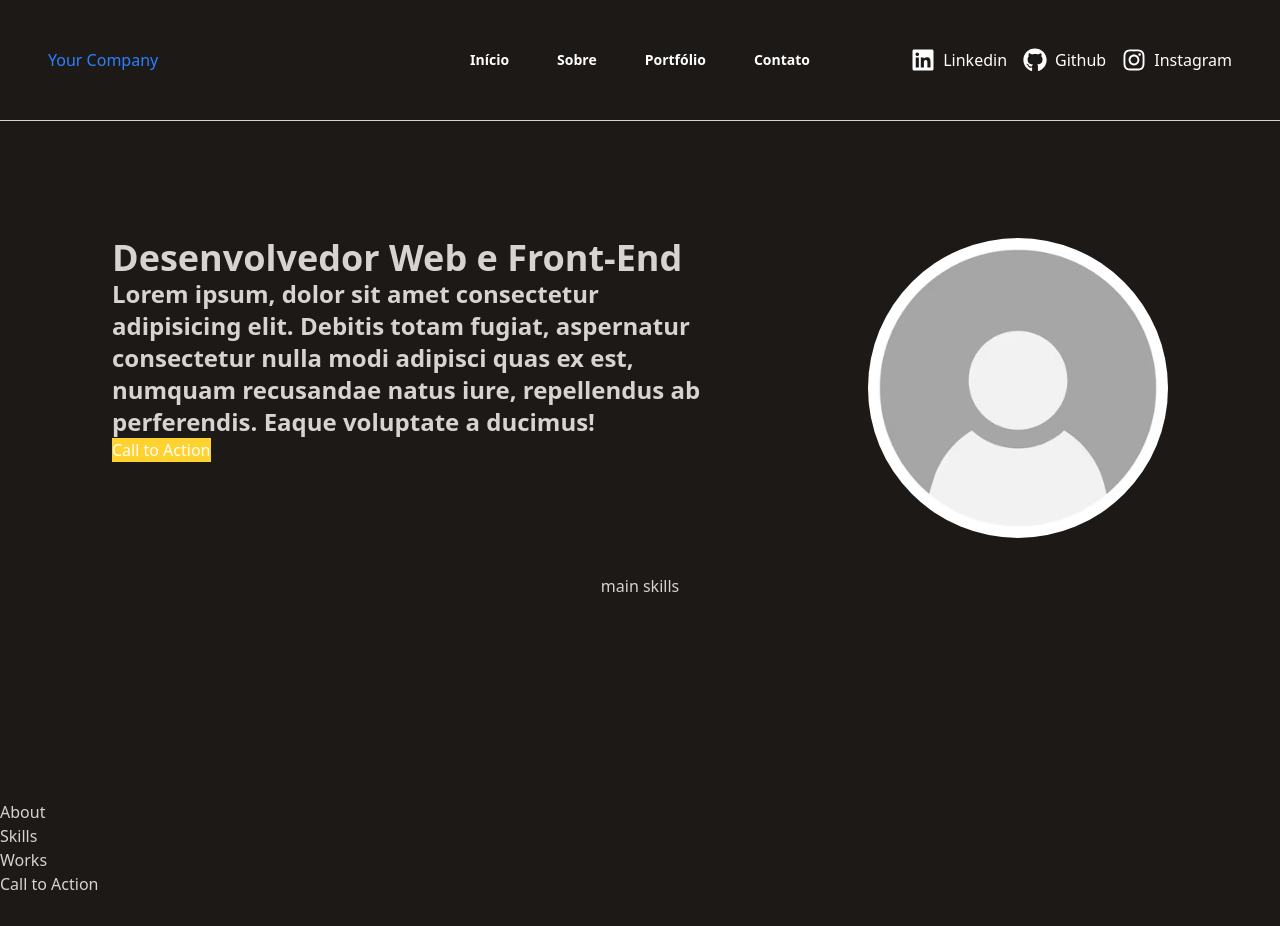
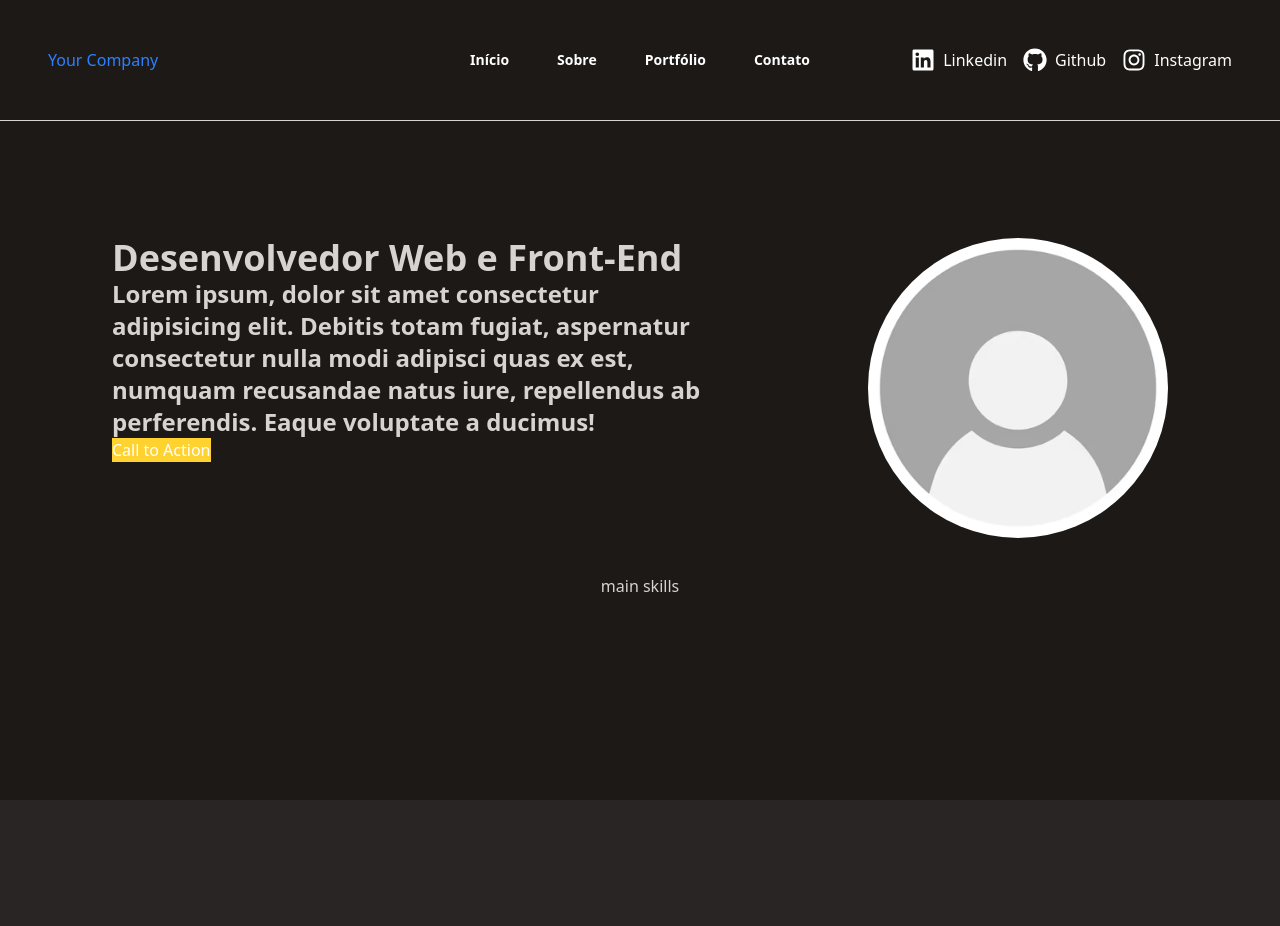
Before and after one commit to joaovlara/portfolio-landingpage, a Next.js app: page / in a window 1280 px wide. Shown: the top 926 px of the page. Built offline with nearby package versions, Linux system fonts and the light colour scheme.

Commit message:
fix about container

```diff
--- a/src/components/Sections/About.tsx
+++ b/src/components/Sections/About.tsx
@@ -5,10 +5,10 @@
 
 export default function About() {
     return (
-        <section>
-                <div className="container">
-                    About
-                </div>
+        <section className="bg-stone-800 min-h-screen flex flex-col items-center justify-center ">
+            <div className="container p-9 flex justify-around">
+                About
+            </div>
         </section>
     );
 }
```
